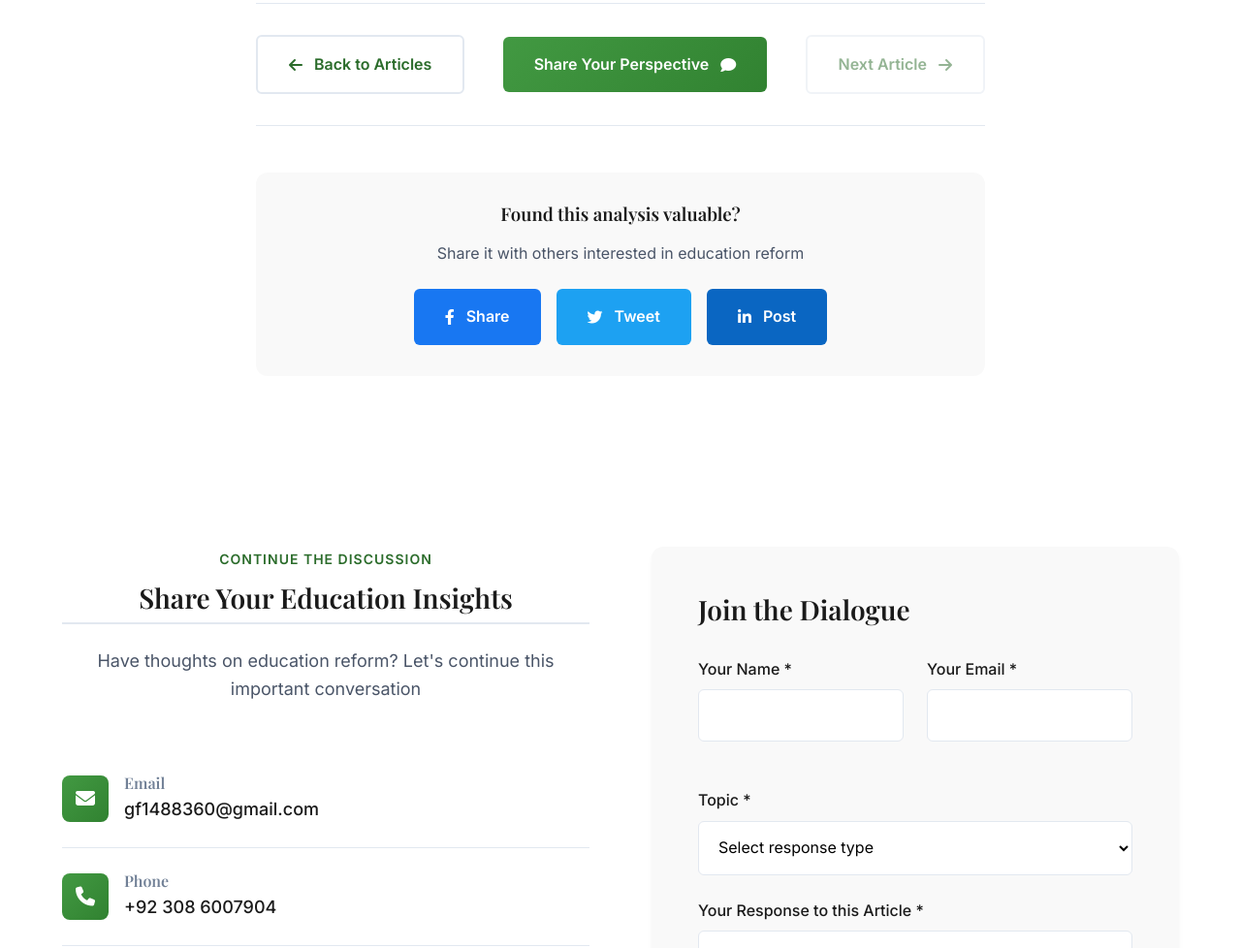
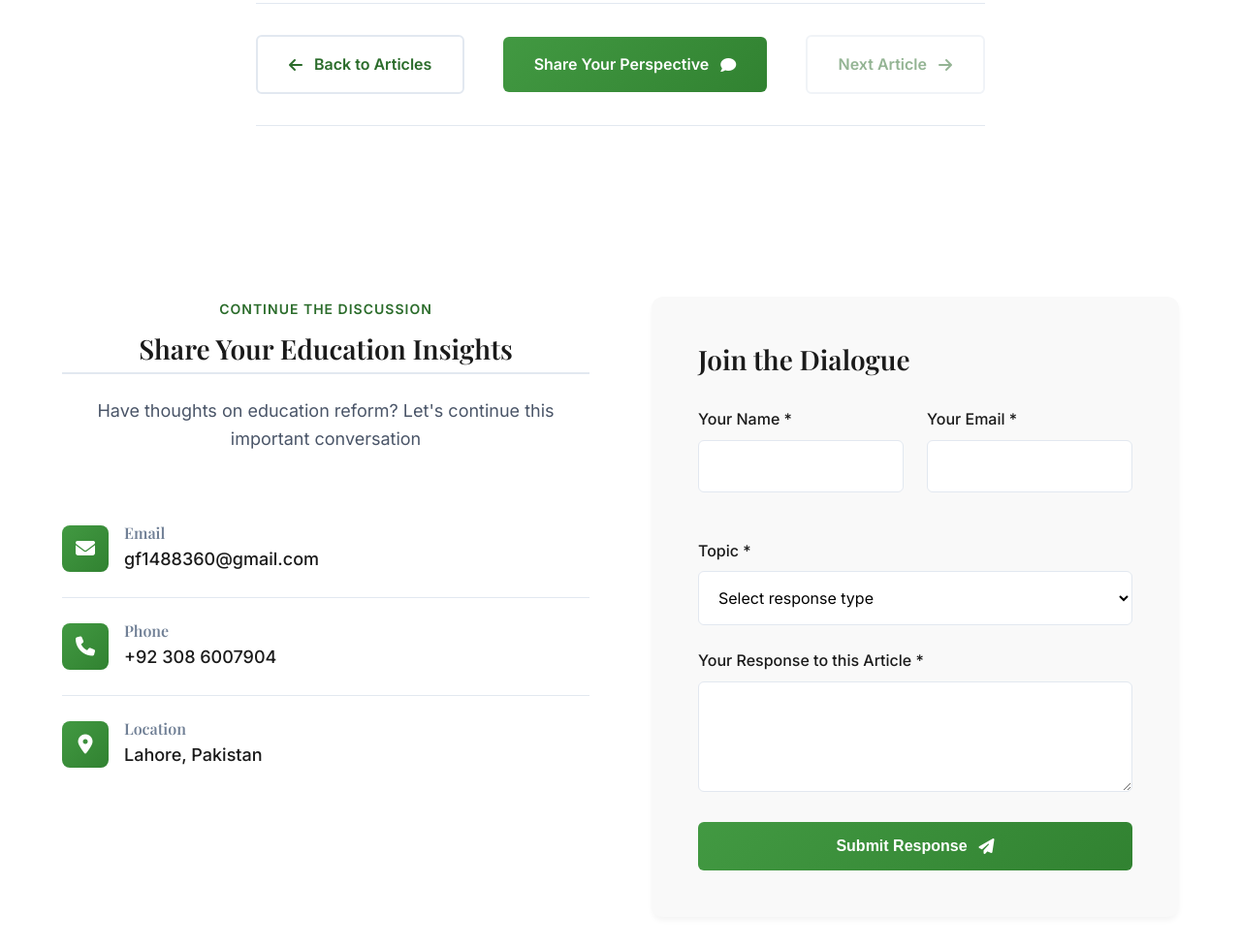
Before and after one commit to gf1488360-cell/FaridsView, a plain HTML site: page article-pakistan-old-models.html in a window 1280 px wide. Shown: the part 4831-5809 px from the top of the page at 97% size. Drawn offline with nearby package versions, Linux system fonts and the light colour scheme.

Commit message:
Update article-pakistan-old-models.html

```diff
--- a/article-pakistan-old-models.html
+++ b/article-pakistan-old-models.html
@@ -537,23 +537,6 @@
                     </a>
                 </div>
             </div>
-
-            <!-- Share Section -->
-            <div style="text-align: center; margin-top: 3rem; padding: 2rem; background: var(--light-bg); border-radius: 12px;">
-                <h3 style="margin-bottom: 1rem; color: var(--text-primary);">Found this analysis valuable?</h3>
-                <p style="color: var(--text-secondary); margin-bottom: 1.5rem;">Share it with others interested in education reform</p>
-                <div style="display: flex; gap: 1rem; justify-content: center;">
-                    <a href="#" class="btn" style="background: #1877F2; color: white;">
-                        <i class="fab fa-facebook-f"></i> Share
-                    </a>
-                    <a href="#" class="btn" style="background: #1DA1F2; color: white;">
-                        <i class="fab fa-twitter"></i> Tweet
-                    </a>
-                    <a href="#" class="btn" style="background: #0A66C2; color: white;">
-                        <i class="fab fa-linkedin-in"></i> Post
-                    </a>
-                </div>
-            </div>
         </div>
     </article>
 
```
